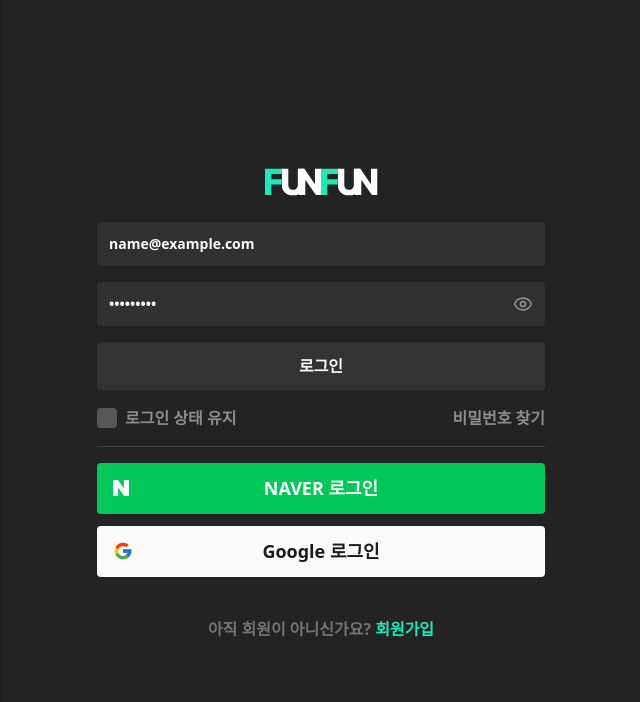
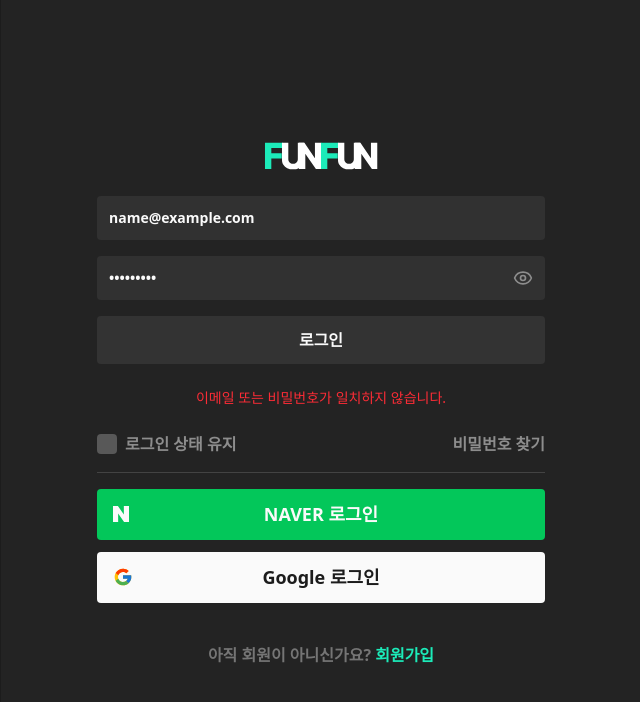
Before and after one commit to prgrms-web-devcourse-final-project/WEB4_5_88hage_FE, a Next.js app: page / in a window 1280 px wide. Both pictures are taken after typing "name@example.com", "Sample123" into the empty fields and a click on the button "로그인". Shown: the top 702 px of the page, without its empty margins (639-1279 px from the left). Built offline with nearby package versions, Linux system fonts and the light colour scheme; no server answers.

Commit message:
Feat: 아이디, 비번 오류메시지 추가

```diff
--- a/src/pages/Login.tsx
+++ b/src/pages/Login.tsx
@@ -9,6 +9,7 @@
 import Image from 'next/image';
 import axios from 'axios';
 import { useRouter } from 'next/navigation';
+import { useState } from 'react';
 
 type LoginFormData = {
   email: string;
@@ -24,13 +25,14 @@
   } = useForm<LoginFormData>();
 
   const router = useRouter();
+  const [loginError, setLoginError] = useState('');
 
   const API = process.env.NEXT_PUBLIC_API_URL;
 
   const onSubmit = async (data: LoginFormData) => {
     try {
       const response = await axios.post(
-        `${API}/auth/login`,
+        `${API}auth/login`,
         {
           email: data.email,
           password: data.password,
@@ -45,8 +47,7 @@
       router.push('/');
     } catch (error: any) {
       console.error('로그인 실패:', error.response?.data || error.message);
-      // TODO: 사용자에게 에러 메시지 보여주기
-      alert('로그인에 실패했습니다.');
+      setLoginError('이메일 또는 비밀번호가 일치하지 않습니다.');
     }
   };
 
@@ -83,6 +84,11 @@
             <GrayButton type="submit" className="text-white">
               로그인
             </GrayButton>
+            {loginError && (
+              <p className="py-2 text-center text-sm text-red-500">
+                {loginError}
+              </p>
+            )}
 
             <div className="t4 flex items-center justify-between font-semibold text-[#8d8d8d]">
               <label className="flex items-center gap-2">
```
